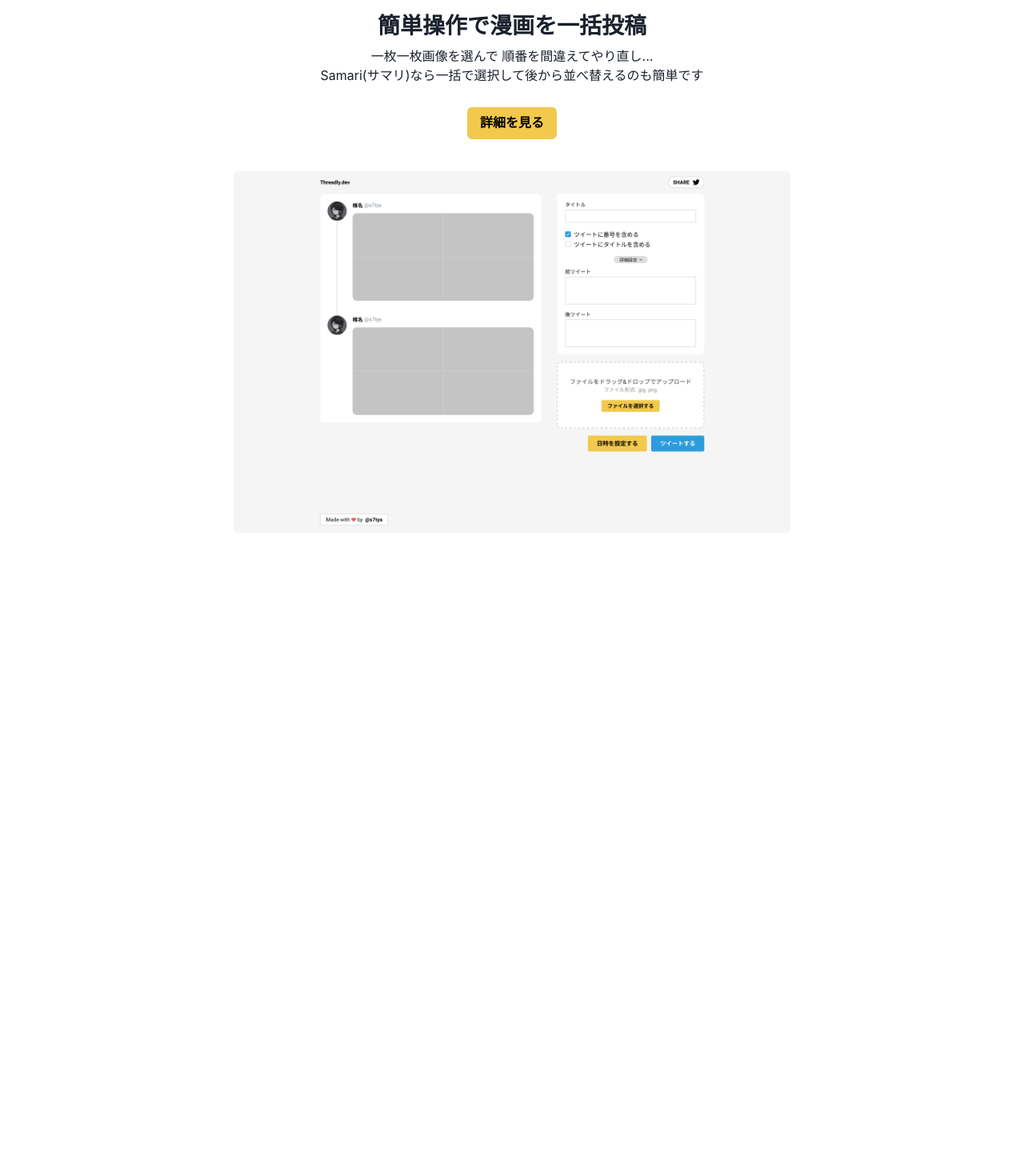
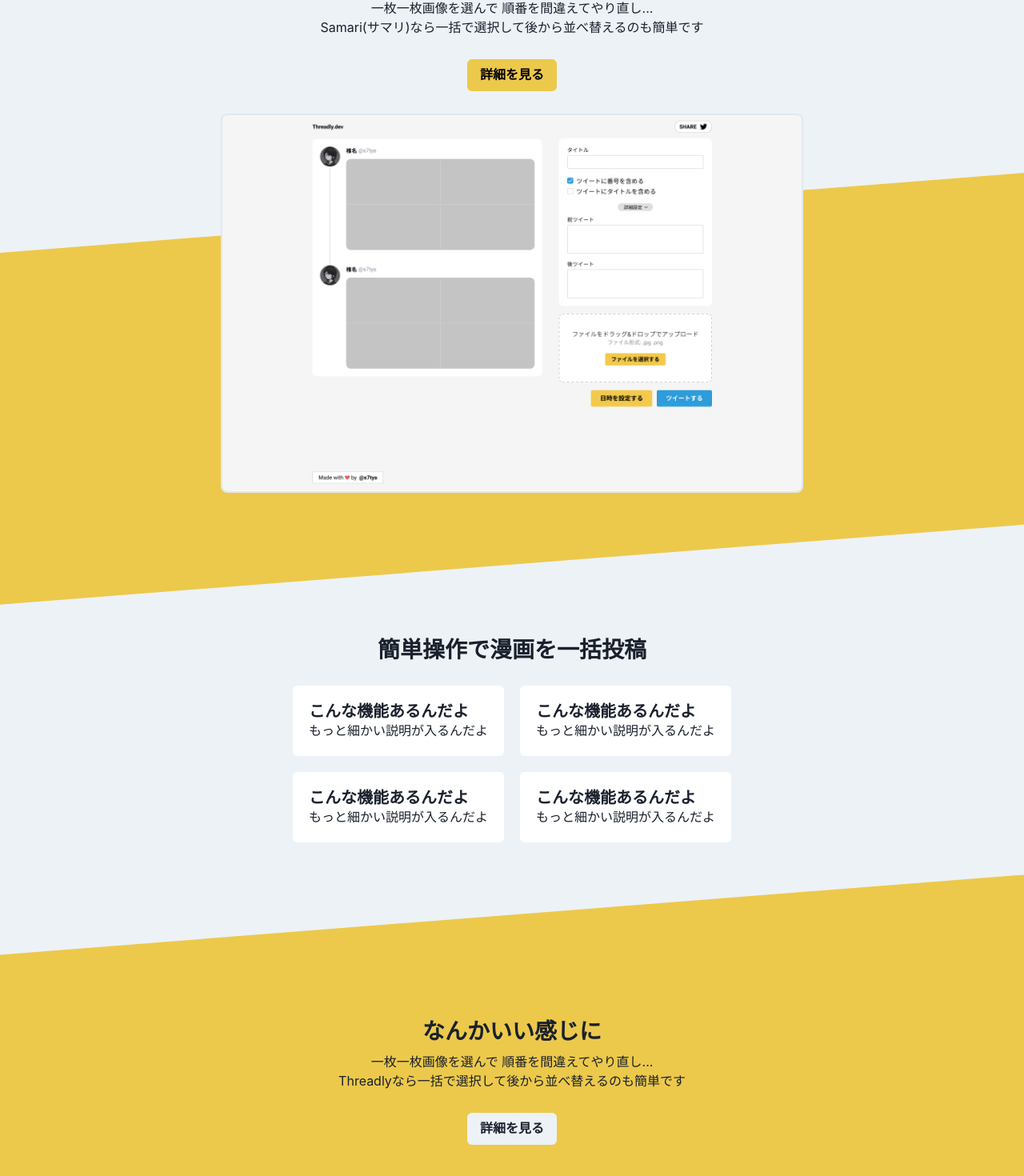
Before and after one commit to s7tya/samari-page, a Next.js app: page / in a window 1280 px wide. Shown: the part 140-1610 px from the top of the page at 80% size. Before the commit the page ends 806 px from the top, so only its background shows below. Built offline with nearby package versions, Linux system fonts and the light colour scheme.

Commit message:
update: indexページを実装

```diff
--- a/pages/index.tsx
+++ b/pages/index.tsx
@@ -4,38 +4,134 @@ import {
   Container,
   Heading,
   Img,
+  VStack,
   Stack,
   Text,
+  Grid,
+  GridItem,
 } from "@chakra-ui/react";
 import type { NextPage } from "next";
+import { FeatureCard } from "../components/FeatureCard";
+
+const features: { title: string; description: string }[] = [
+  {
+    title: "こんな機能あるんだよ",
+    description: "もっと細かい説明が入るんだよ",
+  },
+  {
+    title: "こんな機能あるんだよ",
+    description: "もっと細かい説明が入るんだよ",
+  },
+  {
+    title: "こんな機能あるんだよ",
+    description: "もっと細かい説明が入るんだよ",
+  },
+  {
+    title: "こんな機能あるんだよ",
+    description: "もっと細かい説明が入るんだよ",
+  },
+];
 
 const Home: NextPage = () => {
   return (
-    <Container maxW="container.md">
-      <Stack spacing="40px" pt="100px" px="20px" alignItems="center">
-        <Stack spacing="28px" alignItems="center">
-          <Stack spacing="8px" alignItems="center">
+    <>
+      <VStack
+        as="section"
+        pt="40px"
+        pb="140px"
+        px="20px"
+        maxW="container.md"
+        mx="auto"
+        spacing="28px"
+        position="relative"
+        _before={{
+          content: `""`,
+          bg: "yellow.400",
+          position: "absolute",
+          width: "100vw",
+          height: "100%",
+          bottom: 0,
+          clipPath:
+            "polygon(0 400px, 100% 300px, 100% calc(100% - 100px), 0% 100%)",
+        }}
+      >
+        {/* Titles */}
+        <VStack spacing="8px">
           <Heading fontSize="28px">簡単操作で漫画を一括投稿</Heading>
           <Text textAlign="center">
             一枚一枚画像を選んで 順番を間違えてやり直し...
             <br />
             Samari(サマリ)なら一括で選択して後から並べ替えるのも簡単です
           </Text>
-          </Stack>
+        </VStack>
+
+        {/* Buttons */}
         <ButtonGroup>
           <Button
             as="a"
-              bg="brand.500"
+            colorScheme="yellow"
             color="black"
             href="https://zenn.dev/s7/scraps/1f58a6cf883b6e"
           >
             詳細を見る
           </Button>
         </ButtonGroup>
-        </Stack>
-        <Img src="/thumbnail.png" rounded="lg" />
-      </Stack>
-    </Container>
+
+        {/* Thumbnail */}
+        <Img
+          src="/thumbnail.png"
+          rounded="lg"
+          zIndex="100"
+          border="2px"
+          borderColor="gray.200"
+        />
+      </VStack>
+      <VStack
+        as="section"
+        maxW="container.md"
+        mx="auto"
+        py="40px"
+        px="20px"
+        spacing="28px"
+      >
+        <Heading fontSize="28px">簡単操作で漫画を一括投稿</Heading>
+        <Grid templateColumns="1fr 1fr" gap="20px">
+          {features.map(feature => (
+            <FeatureCard
+              title={feature.title}
+              description={feature.description}
+            />
+          ))}
+        </Grid>
+      </VStack>
+      <VStack
+        pt="180px"
+        pb="80px"
+        px="20px"
+        position="relative"
+        bg="yellow.400"
+        clipPath="polygon(0 100px, 0 100%, 100% 100%, 100% 0)"
+        spacing="28px"
+      >
+        <VStack spacing="8px">
+          <Heading fontSize="28px">なんかいい感じに</Heading>
+          <Text textAlign="center">
+            一枚一枚画像を選んで 順番を間違えてやり直し...
+            <br />
+            Threadlyなら一括で選択して後から並べ替えるのも簡単です
+          </Text>
+        </VStack>
+        <ButtonGroup>
+          <Button
+            as="a"
+            colorScheme="gray"
+            href="https://zenn.dev/s7/scraps/1f58a6cf883b6e"
+          >
+            詳細を見る
+          </Button>
+        </ButtonGroup>
+      </VStack>
+    </>
   );
 };
 
--- a/styles/theme.js
+++ b/styles/theme.js
@@ -1,6 +1,13 @@
 import { extendTheme } from "@chakra-ui/react";
 
 export const theme = extendTheme({
+  styles: {
+    global: {
+      body: {
+        backgroundColor: "gray.100",
+      },
+    },
+  },
   colors: {
     brand: {
       500: "#f2c94c",
```
Lines whose indentation alone changed are shown as unchanged.
